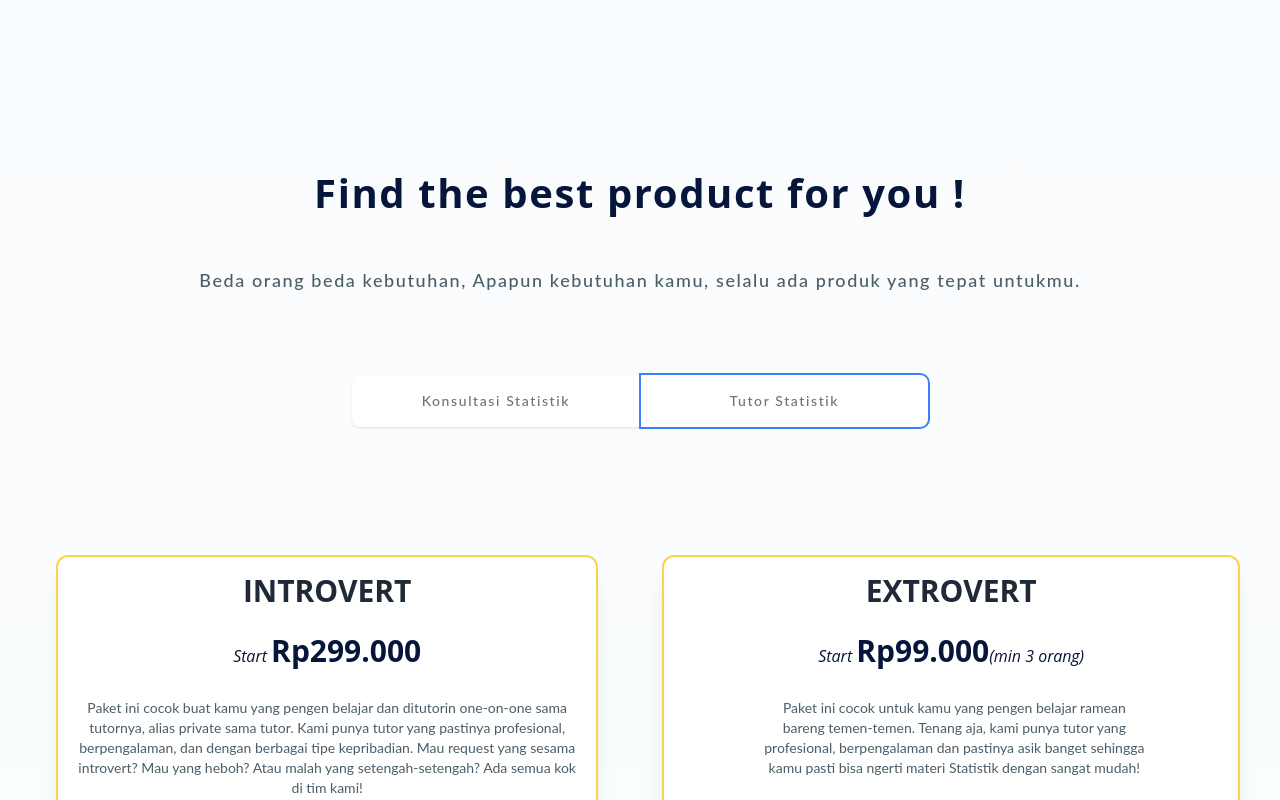
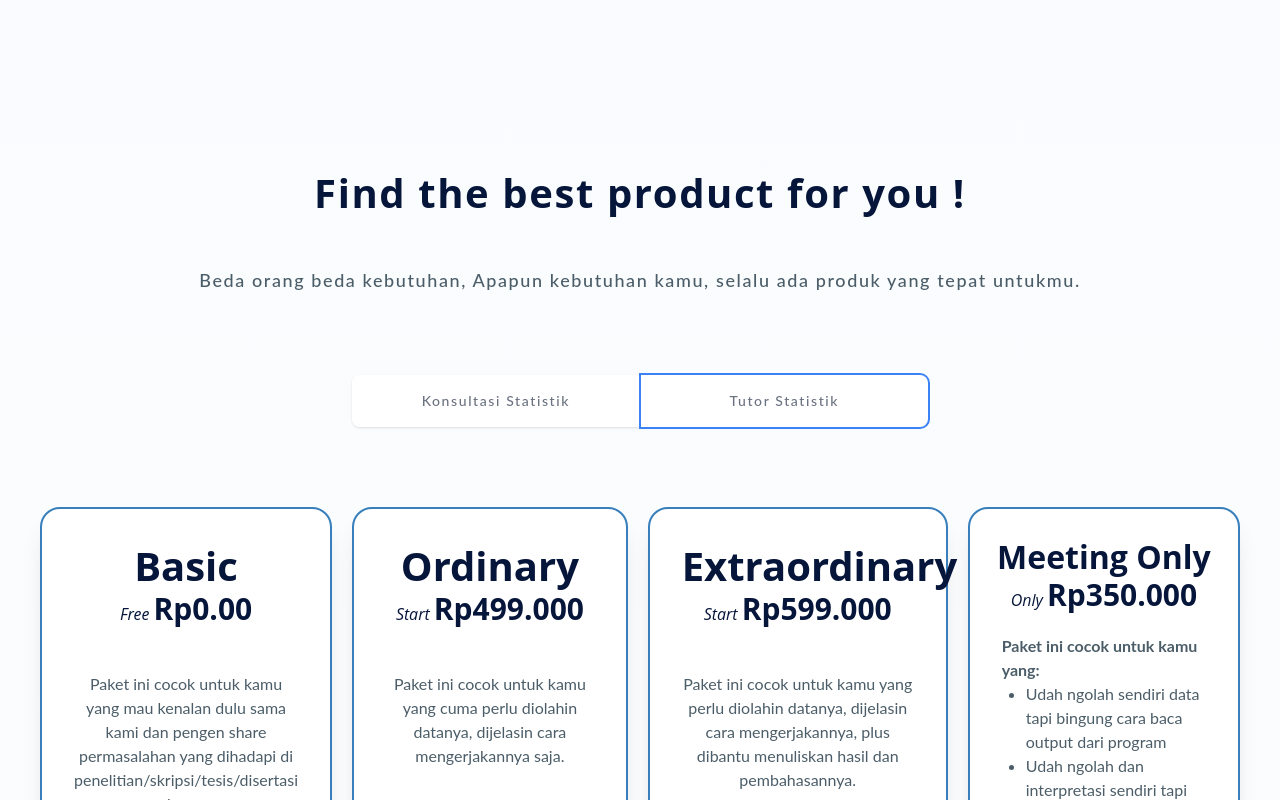
Before and after one commit to Farkhanariyasa/lanpage-ID, a React (Create React App) app: page / in a window 1280 px wide. Both pictures are taken after a click on the button "Tutor Statistik". Shown: the part 2379-3179 px from the top of the page. Built offline with nearby package versions, Linux system fonts and the light colour scheme; the HTML template or start-up script is replaced by a standard one.

Commit message:
change pricing

```diff
--- a/src/components/PricingKonsultasi.js
+++ b/src/components/PricingKonsultasi.js
@@ -36,7 +36,7 @@ const PricingTutor = () => {
             </ul>
             <div class="text-center">
               <button
-                class="rounded-2xl h-12 w-48 bg-green-500 font-bold text-lg text-white relative overflow-hidden mb-4"
+                class="rounded-2xl h-12 w-48 bg-green-500 font-bold text-lg text-white relative overflow-hidden my-4"
                 onClick={() => {
                   window.open(
                     "https://wa.me/62811908400?text=Halo%20Admin%20Saya%20ingin%20order%20paket%20Basic",
@@ -137,7 +137,7 @@ const PricingTutor = () => {
             </ul>
             <div class="text-center  ">
               <button
-                class="rounded-2xl h-12 w-48 bg-green-500 font-bold text-lg text-white relative overflow-hidden mb-4"
+                class="rounded-2xl h-12 w-48 bg-green-500 font-bold text-lg text-white relative overflow-hidden my-4"
                 onClick={() => {
                   window.open(
                     "https://wa.me/62811908400?text=Halo%20Admin%20Saya%20ingin%20order%20paket%20Extraordinary",
--- a/src/components/PricingTutor.js
+++ b/src/components/PricingTutor.js
@@ -2,32 +2,164 @@ import React from "react";
 
 const PricingTutor = () => {
   return (
-    <div class="flex-col" data-aos="fade-down" data-aos-delay="200">
-      <div class="flex flex-col sm:flex-row    ">
-        <div class="py-12 pr-12 pl-4  w-[375px] xl:w-[800px] ">
-          <div class="bg-white pt-4 rounded-xl space-y-6 overflow-hidden border-amber-300 border-2  transition-all duration-500 transform hover:-translate-y-6 hover:scale-105 shadow-xl hover:shadow-2xl cursor-pointer">
-            <div class="px-8 flex justify-center items-center">
-              <h4 class="text-3xl font-bold text-gray-800">INTROVERT </h4>
+    <div className="flex gap-x-[20px] xl:flex-row">
+      <div className="h-auto border-2 border-[#387fbc]  xl:w-[25%]  bg-white transition-all duration-500 transform xl:hover:-translate-y-6 hover:scale-10 shadow-xl hover:shadow-2xl cursor-pointer rounded-[20px] p-8 ">
+        <h2 className="h2 text-center">Basic</h2>
+        <h1 class="text-3xl text-center font-bold">
+          <span class="text-[16px] italic font-normal">Free </span>Rp0.00
+        </h1>
+        <p className="text-center mt-[40px] mb-[75px]">
+          Paket ini cocok untuk kamu yang mau kenalan dulu sama kami dan pengen
+          share permasalahan yang dihadapi di penelitian/skripsi/tesis/disertasi
+          kamu
+        </p>
+        <ul class="text-center">
+          <li>
+            <div class="font-semibold">Free 15 menit meeting</div>
+          </li>
+          <li>
+            <div class="font-semibold">.</div>
+          </li>
+          <li>
+            <div class="font-semibold">.</div>
+            <div class="font-semibold">.</div>
+            <div class="font-semibold mb-8" >.</div>
+          </li>
+        </ul>
+        <div class="text-center">
+          <button
+            class="rounded-2xl h-12  w-48 bg-[#FEE63C] font-bold text-lg text-primary relative overflow-hidden my-4"
+            onClick={() => {
+              window.open(
+                "https://wa.me/62811908400?text=Halo%20Admin%20Saya%20ingin%20order%20paket%20Basic",
+                "_blank"
+              );
+            }}
+          >
+            Pesan Sekarang
+          </button>
         </div>
+      </div>
+
+      <div className="h-auto border-2 border-[#387fbc]  xl:w-[25%]  bg-white transition-all duration-500 transform hover:-translate-y-6 hover:scale-10 shadow-xl hover:shadow-2xl cursor-pointer rounded-[20px] p-8 ">
+        <h2 className="h2 text-center">Ordinary</h2>
         <h1 class="text-3xl text-center font-bold">
           <span class="text-[16px] italic font-normal">Start </span>
-              Rp299.000
+          Rp499.000
         </h1>
-            <p class="px-4 text-center text-sm ">
-              Paket ini cocok buat kamu yang pengen belajar dan ditutorin
-              one-on-one sama tutornya, alias private sama tutor. Kami punya
-              tutor yang pastinya profesional, berpengalaman, dan dengan
-              berbagai tipe kepribadian. Mau request yang sesama introvert? Mau
-              yang heboh? Atau malah yang setengah-setengah? Ada semua kok di
-              tim kami!
+        <p className="text-center mt-[40px] mb-[75px]">
+          Paket ini cocok untuk kamu yang cuma perlu diolahin datanya, dijelasin
+          cara mengerjakannya saja.
         </p>
-
+        <ul class="text-center">
+          <li>
+            <div class="font-semibold">Running Data</div>
+          </li>
+          <li>
+            <div class="font-semibold">Gratis Interpretasi</div>
+          </li>
+          <li>
+            <div class="font-semibold">
+              Materi Metode Statistik yang digunakan
+            </div>
+          </li>
+          <li>
+            <div class="font-semibold">Free 2x meeting</div>
+          </li>
+          <li>
+            <div class="font-semibold">.</div>
+            <div class="font-semibold mb-8">.</div>
+          </li>
+        </ul>
         <div class="text-center">
           <button
-                class="rounded-2xl h-12 w-48 bg-green-500 font-bold text-lg text-white relative overflow-hidden my-4"
+            class="rounded-2xl h-12  w-48 bg-[#FEE63C] font-bold text-lg text-primary relative overflow-hidden my-4"
             onClick={() => {
               window.open(
-                    "https://wa.me/62811908400?text=Halo%20Admin%20Saya%20ingin%20order%20paket%20Tutor%20Introvert",
+                "https://wa.me/62811908400?text=Halo%20Admin%20Saya%20ingin%20order%20paket%20Ordinary",
+                "_blank"
+              );
+            }}
+          >
+            Pesan Sekarang
+          </button>
+        </div>
+      </div>
+
+      <div className="h-auto border-2 border-[#387fbc]  xl:w-[25%]  bg-white transition-all duration-500 transform hover:-translate-y-6 hover:scale-10 shadow-xl hover:shadow-2xl cursor-pointer rounded-[20px] p-8 ">
+        <h2 className="h2 text-center">Extraordinary</h2>
+        <h1 class="text-3xl text-center font-bold">
+          <span class="text-[16px] italic font-normal">Start </span>
+          Rp599.000
+        </h1>
+        <p className="text-center mt-[40px] mb-[75px]">
+          Paket ini cocok untuk kamu yang perlu diolahin datanya, dijelasin cara
+          mengerjakannya, plus dibantu menuliskan hasil dan pembahasannya.
+        </p>
+        <ul class="text-center">
+          <li>
+            <div class="font-semibold">Running Data</div>
+          </li>
+          <li>
+            <div class="font-semibold">Gratis Interpretasi</div>
+          </li>
+          <li>
+            <div class="font-semibold">
+              Materi Metode Statistik yang digunakan
+            </div>
+          </li>
+          <li>
+            <div class="font-semibold">Free 2x meeting</div>
+          </li>
+          <li>
+            <div class="font-semibold mb-9">Free 2x revisi minor</div>
+          </li>
+        </ul>
+        <div class="text-center">
+          <button
+            class="rounded-2xl h-12  w-48 bg-[#FEE63C] font-bold text-lg text-primary relative overflow-hidden my-4"
+            onClick={() => {
+              window.open(
+                "https://wa.me/62811908400?text=Halo%20Admin%20Saya%20ingin%20order%20paket%20Extraordinary",
+                "_blank"
+              );
+            }}
+          >
+            Pesan Sekarang
+          </button>
+        </div>
+      </div>
+
+      <div className="h-auto border-2 border-[#387fbc]  xl:w-[25%]  bg-white transition-all duration-500 transform hover:-translate-y-6 hover:scale-10 shadow-xl hover:shadow-2xl cursor-pointer rounded-[20px] p-4">
+        <h2 className="h2 text-[32px] mt-3 text-center">Meeting Only</h2>
+        <h1 class="text-3xl text-center font-bold">
+          <span class="text-[16px] italic font-normal">Only </span>Rp350.000
+        </h1>
+        <div class="p-4">
+          <p class="font-bold">Paket ini cocok untuk kamu yang:</p>
+          <ul class="list-disc pl-6">
+            <li>
+              Udah ngolah sendiri data tapi bingung cara baca output dari
+              program
+            </li>
+            <li>
+              Udah ngolah dan interpretasi sendiri tapi gak yakin apakah proses
+              yang udah dilakukan sudah benar atau belum
+            </li>
+            <li>Belum tau sama sekali mau ngolah data apa</li>
+          </ul>
+          <ul class="text-center mt-4">
+            <li>
+              <div class="font-semibold">1x meeting (2 jam)</div>
+            </li>
+          </ul>
+        </div>
+        <div class="text-center">
+          <button
+            class="rounded-2xl h-12 w-48 bg-[#FEE63C] font-bold text-lg text-primary relative overflow-hidden my-4"
+            onClick={() => {
+              window.open(
+                "https://wa.me/62811908400?text=Halo%20Admin%20Saya%20ingin%20order%20paket%20Extraordinary",
                 "_blank"
               );
             }}
@@ -37,40 +169,6 @@ const PricingTutor = () => {
         </div>
       </div>
     </div>
-        <div class="py-12 pl-4 w-[325px] xl:w-[800px]">
-          <div class="bg-white  border-amber-300 border-2 pt-4 rounded-xl space-y-6 overflow-hidden  transition-all duration-500 transform hover:-translate-y-6 hover:scale-105 shadow-xl hover:shadow-2xl cursor-pointer">
-            <div class="px-8 flex justify-center items-center">
-              <h4 class="text-3xl font-bold text-gray-800">EXTROVERT</h4>
-            </div>
-            <h1 class="text-3xl text-center font-bold">
-              <span class="text-[16px] italic font-normal">Start </span>
-              Rp99.000
-              <span class="text-[16px] italic font-normal">(min 3 orang) </span>
-            </h1>
-            <p class="px-4 text-center text-sm xl:w-[500px] xl:pl-24">
-              Paket ini cocok untuk kamu yang pengen belajar ramean bareng
-              temen-temen. Tenang aja, kami punya tutor yang profesional,
-              berpengalaman dan pastinya asik banget sehingga kamu pasti bisa
-              ngerti materi Statistik dengan sangat mudah!
-            </p>
-
-            <div class="text-center  ">
-              <button
-                class="rounded-2xl h-12 w-48 bg-green-500 font-bold text-lg text-white relative overflow-hidden my-4"
-                onClick={() => {
-                  window.open(
-                    "https://wa.me/62811908400?text=Halo%20Admin%20Saya%20ingin%20order%20paket%20Tutor%20Extrovert",
-                    "_blank"
-                  );
-                }}
-              >
-                Pesan Sekarang
-              </button>
-            </div>
-          </div>
-        </div>
-      </div>
-    </div>
   );
 };
 
```
Lines whose indentation alone changed are shown as unchanged.
